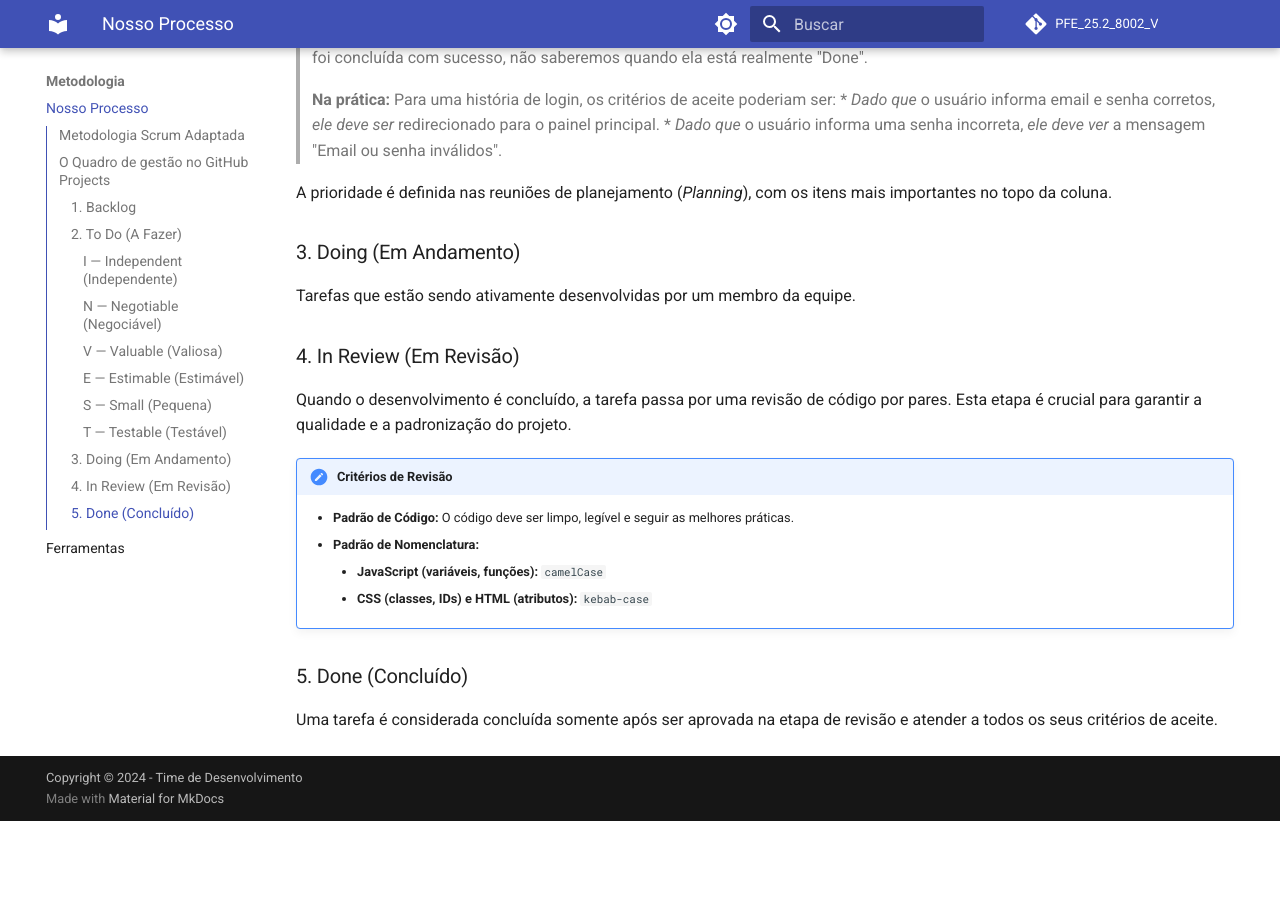
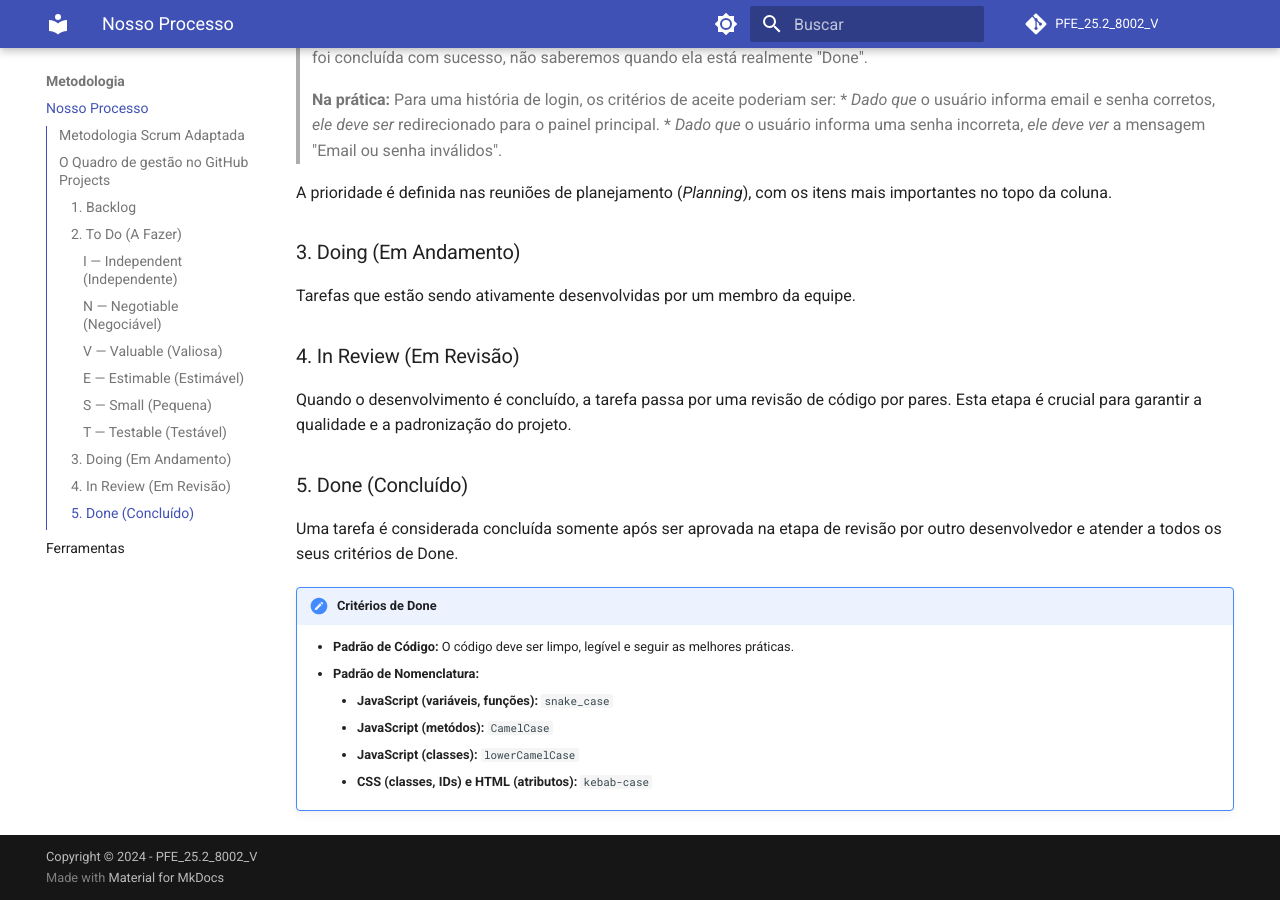
Before and after one commit to joaogabriell126/Mkdocs-PFE_25.2_8002_V, an MkDocs documentation site: the page built from docs/metodologia/processo.md, in a window 1280 px wide and 900 px high, scrolled down 1877 px. Built offline with MkDocs 1.6.1 and Material for MkDocs 9.7.7, drawn with Linux system fonts in a browser that asks for light colours; comment, search, counter and statistics services are not loaded; before the commit the page ends 2698 px from its top, so only the background shows below that.

Commit message:
Criação de Critérios de Done

```diff
--- a/docs/metodologia/processo.md
+++ b/docs/metodologia/processo.md
@@ -61,13 +61,16 @@ Tarefas que estão sendo ativamente desenvolvidas por um membro da equipe.
 
 Quando o desenvolvimento é concluído, a tarefa passa por uma revisão de código por pares. Esta etapa é crucial para garantir a qualidade e a padronização do projeto.
 
-!!! check "Critérios de Revisão"
+
+### 5. Done (Concluído)
+
+Uma tarefa é considerada concluída somente após ser aprovada na etapa de revisão por outro desenvolvedor e atender a todos os seus critérios de Done.
+
+!!! check "Critérios de Done"
 
     - **Padrão de Código:** O código deve ser limpo, legível e seguir as melhores práticas.
     - **Padrão de Nomenclatura:**
-        - **JavaScript (variáveis, funções):** `camelCase`
+        - **JavaScript (variáveis, funções):** `snake_case`
+        - **JavaScript (metódos):** `CamelCase`
+        - **JavaScript (classes):** `lowerCamelCase`
         - **CSS (classes, IDs) e HTML (atributos):** `kebab-case`
-
-### 5. Done (Concluído)
-
-Uma tarefa é considerada concluída somente após ser aprovada na etapa de revisão e atender a todos os seus critérios de aceite.
--- a/mkdocs.yml
+++ b/mkdocs.yml
@@ -1,17 +1,17 @@
 # Configuração do Projeto
 site_name: Projeto Monitores IBMEC
-site_url: https://exemplo.com/ # Coloque o link do seu site aqui quando tiver
-site_author: Seu Time de Desenvolvimento
+site_url: https://exemplo.com/ # Coloque o link do seu site aqui
+site_author: PFE_25.2_8002_V
 site_description:
   Documentação do projeto de desenvolvimento frontend para a plataforma
   de monitores da faculdade IBMEC.
 
 # Repositório
-repo_name: PFE_25.2_8002_V # Opcional: Link para o GitHub
+repo_name: PFE_25.2_8002_V
 repo_url: https://github.com/Projetos-de-Extensao/PFE_25.2_8002_V.git # Opcional
 
 # Copyright
-copyright: Copyright &copy; 2024 - Time de Desenvolvimento
+copyright: Copyright &copy; 2024 - PFE_25.2_8002_V
 
 # Configuração do Tema
 theme:
```
Also changed, not shown: docs/index.md (+1 -1 lines).
